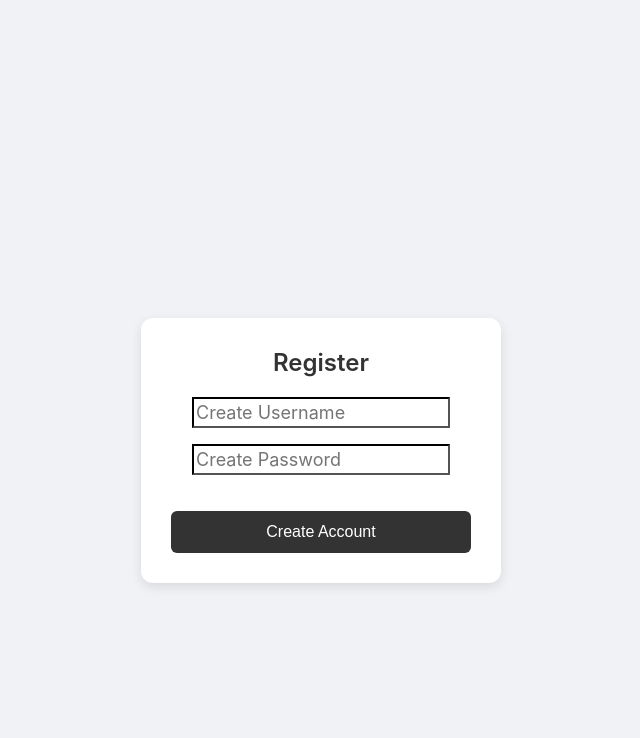
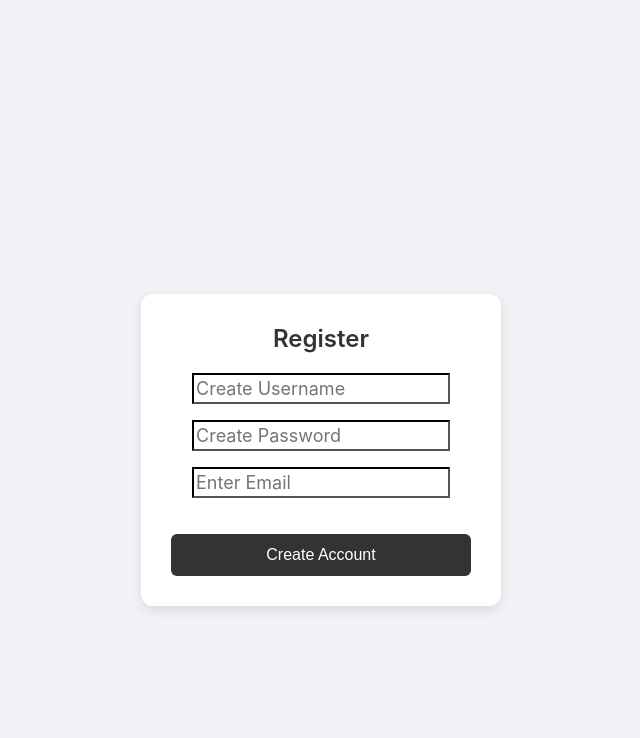
Before and after one commit to MiloGH-1/Bill-Splitter-Web-Application, a Flask app: page /register in a window 1280 px wide. Shown: the top 738 px of the page, without its empty margins (319-959 px from the left). Run offline with Flask 3, Linux system fonts and the light colour scheme.

Commit message:
Added an email form when registering an account

```diff
--- a/routes/auth.py
+++ b/routes/auth.py
@@ -20,6 +20,7 @@ def reg():
     if request.method == "POST":
         username = request.form.get("nm")
         password = request.form.get("pwd")
+        email = request.form.get("email")
         return render_template("login.html")
 
     return render_template("register.html")
--- a/templates/register.html
+++ b/templates/register.html
@@ -10,6 +10,7 @@
             <form action = "#" method = "post">
                 <p><input type = "text" name = "nm" maxlength="15" minlength="4" placeholder="Create Username"></p>
                 <p><input type = "password" name = "pwd" maxlength="20" minlenght="8" placeholder="Create Password"></p>
+                <p><input type = "email" name = "email" placeholder = "Enter Email"></p>
             <button id = "login" type="submit">Create Account</button>
             </form>
         </div>
```
